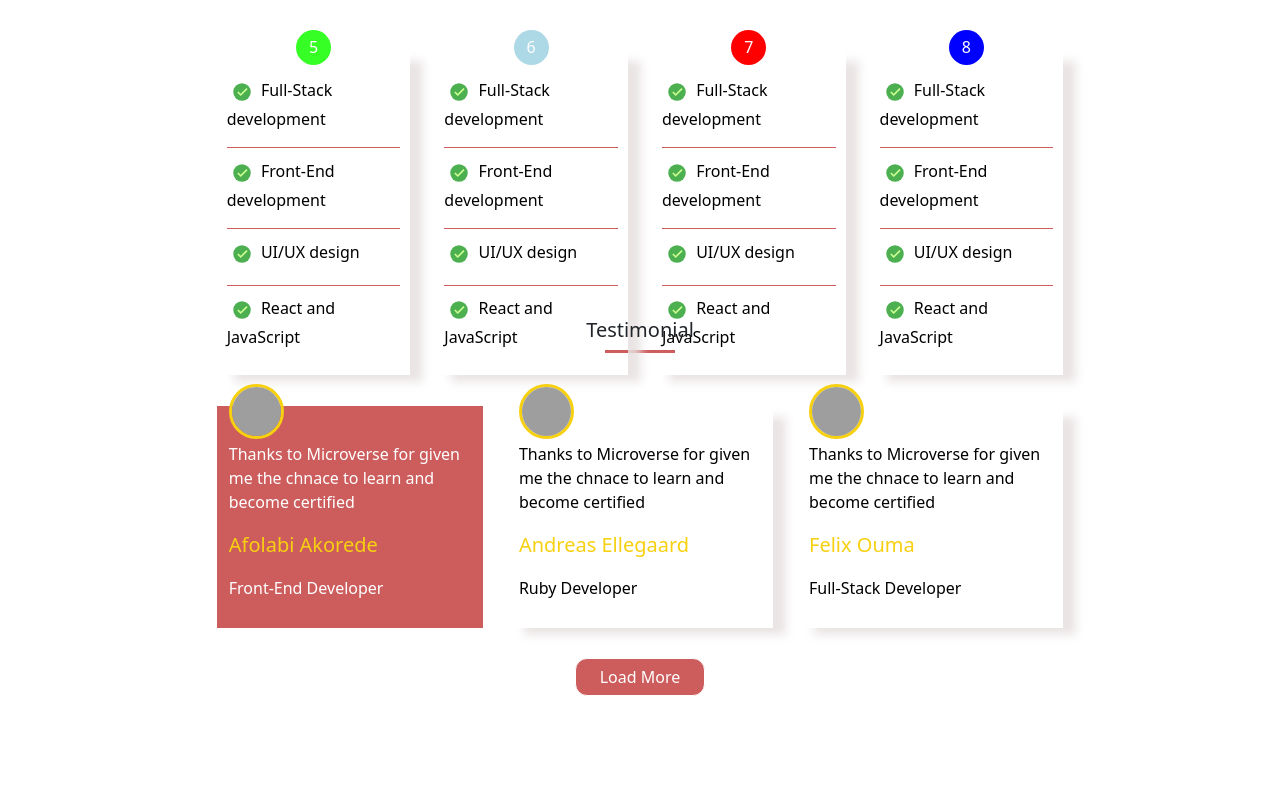
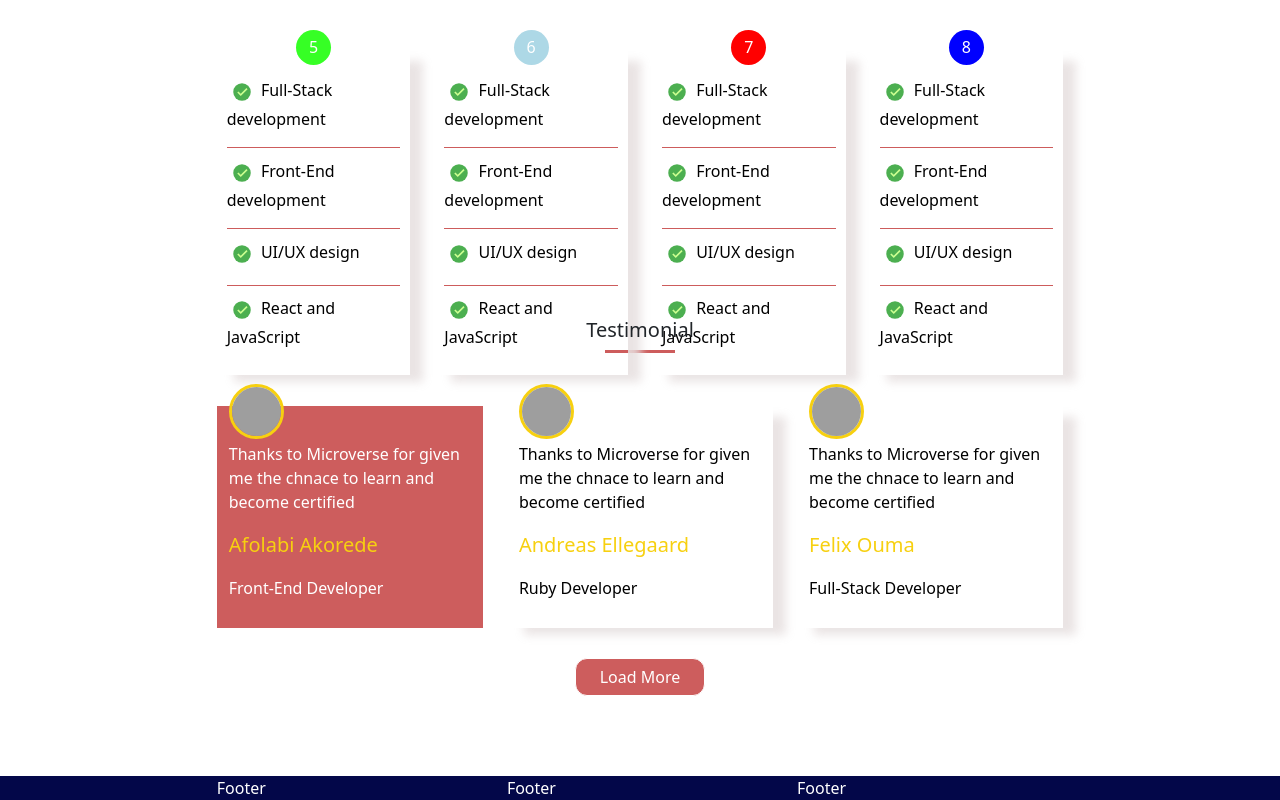
Before and after one commit to brainconnect93/personal-portfolio, a React (Create React App) app: page / in a window 1280 px wide. Shown: the part 2017-2817 px from the top of the page. Before the commit the page ends 2743 px from the top, so only its background shows below. Built offline with nearby package versions, Linux system fonts and the light colour scheme; grey boxes are pictures that could not be loaded.

Commit message:
start the footer section

```diff
--- a/src/components/Footer/Footer.js
+++ b/src/components/Footer/Footer.js
@@ -1,15 +1,22 @@
 /* eslint-disable */
 import React from 'react';
+import './footer.css';
 
 const Footer = () => {
   return (
     <div className="container-fluid footer-section">
       <div className="container">
-        <div className="row">
+        <div className="row footer-content">
 
-          <div className="col-xl-4 col-lg-4 col-md-12 col-sm-12"></div>
-          <div className="col-xl-4 col-lg-4 col-md-12 col-sm-12"></div>
-          <div className="col-xl-4 col-lg-4 col-md-12 col-sm-12"></div>
+          <div className="col-xl-4 col-lg-4 col-md-12 col-sm-12">
+            Footer
+          </div>
+          <div className="col-xl-4 col-lg-4 col-md-12 col-sm-12">
+            Footer
+          </div>
+          <div className="col-xl-4 col-lg-4 col-md-12 col-sm-12">
+            Footer
+          </div>
 
         </div>
       </div>
--- a/src/components/Footer/footer.css
+++ b/src/components/Footer/footer.css
@@ -0,0 +1,12 @@
+.footer-section {
+  height: auto;
+  margin: 50px 0 0 0;
+  background-color: #030749;
+  color: #fff;
+}
+
+.footer-content {
+  width: 78%;
+  margin: 0 11%;
+  padding: 0;
+}
```
